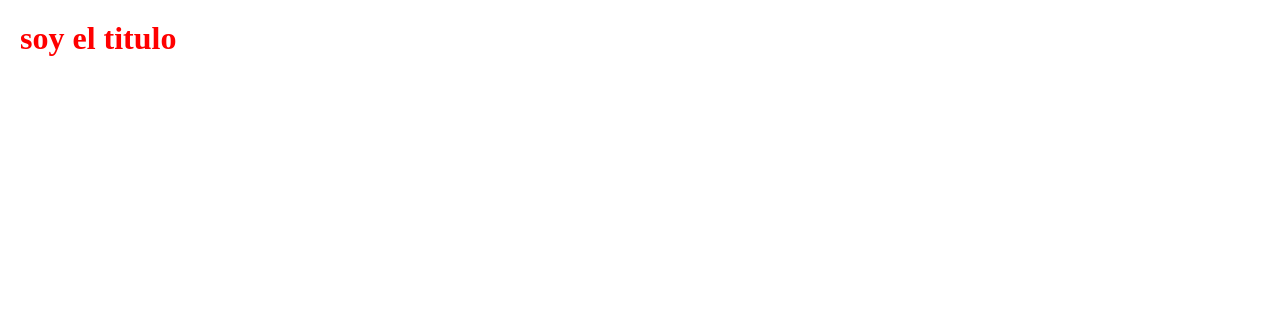
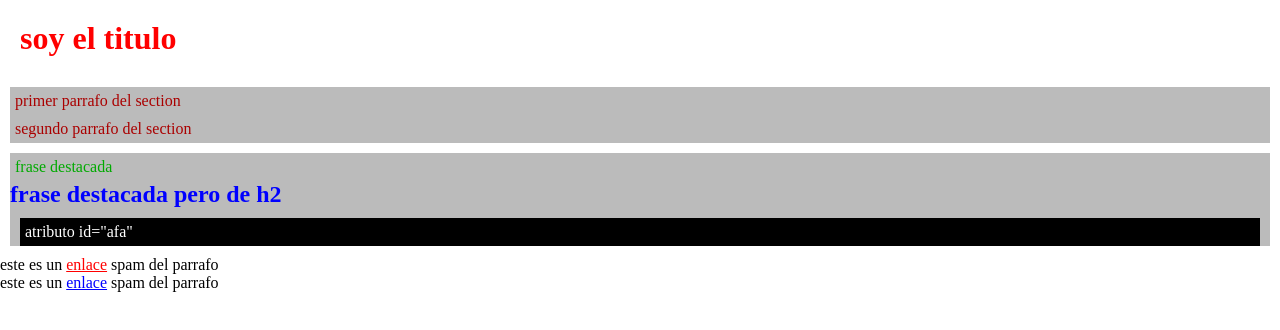
Before and after one commit to agusdubreucq/codigo-en-linea, a plain HTML site: page prueba-estilos.html in a window 1280 px wide. Drawn offline with Linux system fonts and the light colour scheme.

Commit message:
2 files modified

```diff
--- a/estilos.css
+++ b/estilos.css
@@ -2,8 +2,42 @@
   margin: 0;
   padding: 0;
 }
+/*selector universal*/
 
 h1 {
   color: #ff0000;
   padding: 20px;
 }
+
+section {
+  margin: 10px;
+  background-color: #bbb;
+}
+
+section p {
+  padding: 5px;
+  color: #a00;
+}
+
+.destacado {
+  color: #0a0;
+}
+
+h2.destacado {
+  color: #00f;
+}
+
+#afa {
+  background-color: #000;
+  color: #fff;
+  margin: 10px;
+}
+
+p a {
+  color: #f00;
+}
+
+p > a {
+  color: #00f;
+}
+/*ese a es hijo directo del p*/
--- a/prueba-estilos.html
+++ b/prueba-estilos.html
@@ -7,6 +7,21 @@
     <link rel="stylesheet" href="estilos.css" />
   </head>
   <body>
-  <h1>soy el titulo</h1>
+    <h1>soy el titulo</h1>
+    <section>
+      <p>primer parrafo del section</p>
+      <p>segundo parrafo del section</p>
+    </section>
+    <section>
+      <p class="destacado">frase destacada</p>
+      <h2 class="destacado">frase destacada pero de h2</h2>
+      <p id="afa">atributo id="afa"</p>
+    </section>
+    <div>
+      <p>
+        este es un <span><a href="#">enlace</a> spam</span> del parrafo
+      </p>
+      <p>este es un <a href="#">enlace</a> spam del parrafo</p>
+    </div>
   </body>
 </html>
```
